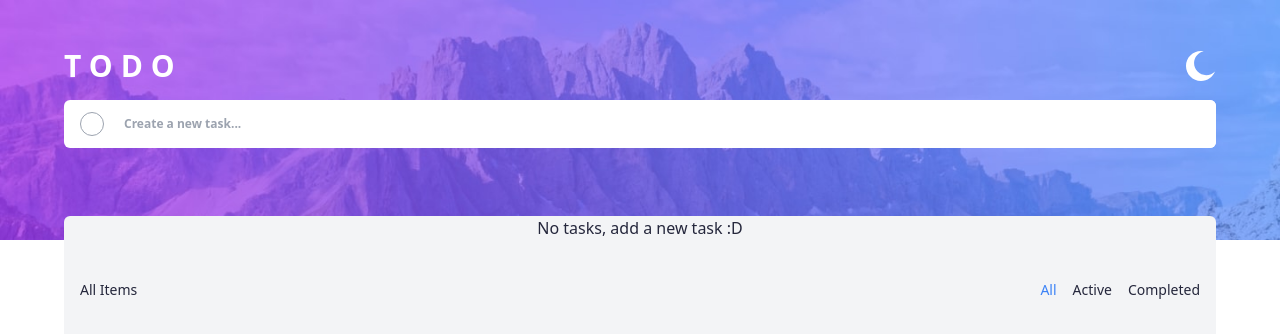
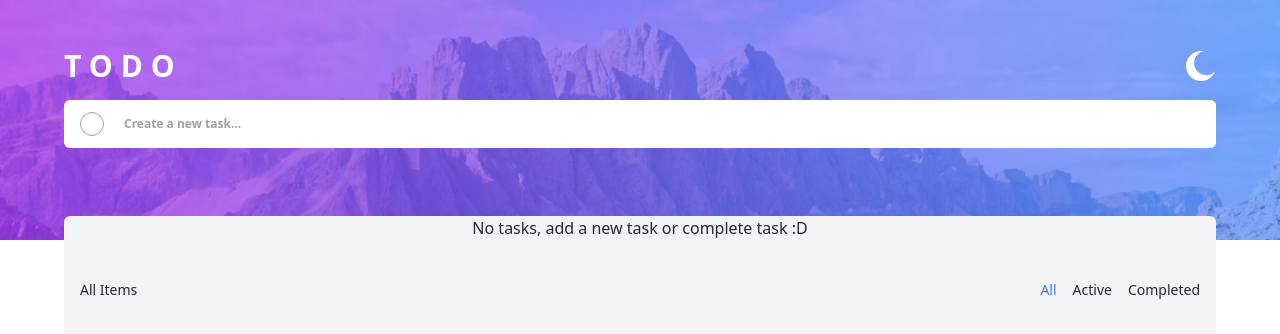
Before and after one commit to sandyp007/todo-nextjs, a Next.js app: page / in a window 1280 px wide. Shown: the top 334 px of the page. Built offline with nearby package versions, Linux system fonts and the light colour scheme.

Commit message:
change message when delete all or one task

```diff
--- a/app/components/InputTask.jsx
+++ b/app/components/InputTask.jsx
@@ -12,8 +12,6 @@ const InputTask = ({ isTask = true, children, id, isDone }) => {
     const [isCheck, setIsCheck] = useState(isDone)
     const [task, setTask] = useState("")
     const [modalTask, setModalTask] = useState(false)
-    //console.info(isCheck)
-
     const handleSubmit = (e) => {
         e.preventDefault()
         handleAddTask(task)
@@ -36,14 +34,13 @@ const InputTask = ({ isTask = true, children, id, isDone }) => {
 
             {isTask
                 ?
-                // <div className={`${DarkTheme ? 'border-white' : 'border-[#25273c]'} border-b-[1px]`}>
                 <div className={`${DarkTheme ? 'bg-[#25273C] text-white outline-white' : 'bg-gray-100 text-[#25273c] outline-[#25273c]'} w-full group outline-2 outline-offset-2 flex items-center  justify-between animate-tasksAnimate py-4`}>
                     <input onClick={() => setIsCheck(!isCheck)} type='button' className={`${isCheck ? 'bg-blue-500 border-white' : 'bg-white border-[#25273c]'} border-b-[1px] w-6 h-6 rounded-full inline-block ml-4 mr-4 border-gray-400 border-[1px] transition-all duration-300`} />
-                    <p className={`${isCheck ? 'text-gray-400 line-through' : 'text-white'} block break-all text-sm w-[calc(100%-7rem)]`}>
+                    <p className={`${isCheck ? 'text-gray-400 line-through' : null} block break-all text-sm w-[calc(100%-7rem)]`}>
                         {children}
                     </p>
                     <Image id={id} onClick={() => setModalTask(true)} className='md:hidden md:group-hover:block md:group-hover:cursor-pointer ml-4 mr-4' src={cross} width={20} height={20} alt='delete task' />
-                </div >                // </div>
+                </div >
                 :
                 <form className={`${DarkTheme ? 'bg-[#25273c] text-white' : 'bg-white text-[#25273c]'} w-full flex items-center justify-between rounded-md overflow-hidden transition-all duration-300`} onSubmit={handleSubmit}>
                     <input type='button' className={`bg-white w-6 h-6 rounded-full inline-block ml-4 border-gray-400 border-[1px] transition-all duration-300`} disabled />
--- a/app/components/ModalDeleteTask.jsx
+++ b/app/components/ModalDeleteTask.jsx
@@ -2,7 +2,7 @@ import React, { useContext } from 'react'
 import taskContext from '../context/taskContext'
 import ThemeContext from '../context/themeConttext'
 
-const ModalDeleteTask = ({ setModalTask, id, type }) => {
+const ModalDeleteTask = ({ setModalTask, id, type, setModal }) => {
     const { handleDeleteTask } = useContext(taskContext)
     const { DarkTheme } = useContext(ThemeContext)
     return (
@@ -11,16 +11,20 @@ const ModalDeleteTask = ({ setModalTask, id, type }) => {
             <div className={`${DarkTheme ? 'bg-[#25273c] text-white' : 'bg-white text-[#25273c]'} absolute rounded-2xl flex flex-col items-center justify-center bg-white p-7 w-[95%]`}>
                 <h1 className='text-3xl font-bold'>{type === 'one' ? 'Delete Task' : 'Delete All Task'}</h1>
                 <p>
-                    Are you sure you want to delete this taks? This will remove the
-                    task and can't be undone.
+                    {type === 'one' ? "Are you sure you want to delete this taks? This will remove the task and can't be undone." : "Are you sure you want to delete all taks? This will remove the task and can't be undone."}
                 </p>
                 <div className='flex justify-between w-full gap-3 mt-3'>
-                    <button className='text-base font-bold p-3 rounded-md cursor-pointer w-2/3 bg-gray-600 text-white' onClick={() => setModalTask(false)}>
+                    <button className='text-base font-bold p-3 rounded-md cursor-pointer w-2/3 bg-gray-600 text-white' onClick={() => !id ? setModal(false) : setModalTask(false)}>
                         NO, CANCEL
                     </button>
                     <button
                         className='text-base font-bold p-3 rounded-md cursor-pointer w-2/3 bg-red-600 text-white'
-                        onClick={() => handleDeleteTask(id)}
+                        onClick={() => {
+
+                            !id ? setModal(false) : setModalTask(false)
+                            handleDeleteTask(id, type)
+                        }
+                        }
                     >
                         YES, DELETE
                     </button>
--- a/app/context/taskContext.js
+++ b/app/context/taskContext.js
@@ -34,35 +34,47 @@ const TaskProvider = ({ children }) => {
         setDbTasks([...dbTasks, newTask])
     }
 
-    const handleDeleteTask = (id) => {
-        // console.info(id)
+    const handleDeleteTask = (id, type) => {
 
-        const filterID = dbTasks.filter(el => el.id !== id)
+        type === 'all' ? setDbTasks(dbTasks.filter(el => el.isDone !== true)) : setDbTasks(dbTasks.filter(el => el.id !== id))
+        // const filterID = dbTasks.filter(el => el.id !== id)
 
-        setDbTasks(filterID)
+        // setDbTasks(filterID)
     }
 
 
     const handleUpdateTask = (id, status, type) => {
 
-        // console.info(id)
         if (type === 'done') {
             let update = dbTasks.map(el => el.id === id ? { ...el, isDone: status } : el)
 
-            // console.info(update)
             setDbTasks(update)
         }
 
 
     }
+    const getFilter = () => {
+        if (current === 'all' || current === '') {
+            return dbTasks
+        }
 
+        if (current === 'active') {
+            return pendingTask
+        }
+
+        if (current === 'completed') {
+            return tasksDone
+        }
+    }
+
+    const filteredData = getFilter()
 
     if (typeof window !== "undefined") {
         // Perform localStorage action
         localStorage.setItem("dbTasks", JSON.stringify(dbTasks))
     }
 
-    const data = { dbTasks, handleAddTask, handleDeleteTask, handleUpdateTask, tasksDone, setTasksDone, pendingTask, setPendingTask, current, setCurrent }
+    const data = { dbTasks, handleAddTask, handleDeleteTask, handleUpdateTask, tasksDone, setTasksDone, pendingTask, setPendingTask, current, setCurrent, filteredData }
     return (<taskContext.Provider value={data}>
         {children}
     </taskContext.Provider>)
--- a/app/context/themeConttext.js
+++ b/app/context/themeConttext.js
@@ -24,7 +24,6 @@ const ThemeProvider = ({ children }) => {
         }
     }
     const data = { DarkTheme, handleTheme }
-    console.info(DarkTheme)
     return <ThemeContext.Provider value={data}>
         {children}
     </ThemeContext.Provider>
--- a/app/page.jsx
+++ b/app/page.jsx
@@ -1,5 +1,5 @@
 'use client'
-import React, { useContext } from 'react'
+import React, { useContext, useState } from 'react'
 import HeaderComponent from './components/Header'
 import '../styles/globals.css'
 import ThemeContext from './context/themeConttext'
@@ -7,34 +7,39 @@ import InputTask from './components/InputTask'
 import cross from '../assets/icon-cross.svg'
 import Image from 'next/image'
 import taskContext from './context/taskContext'
+import ModalDeleteTask from './components/ModalDeleteTask'
 const HomePage = () => {
-
-    const { dbTasks, current, setCurrent, pendingTask, tasksDone } = useContext(taskContext)
+    const [modal, setModal] = useState(false)
+    const { dbTasks, current, setCurrent, pendingTask, tasksDone, filteredData } = useContext(taskContext)
     const { DarkTheme } = useContext(ThemeContext)
-    console.info(dbTasks, "taskks")
     return (
         <div className={`${DarkTheme ? 'bg-[#161722] text-white' : 'bg-white text-[#161722]'} transition-all duration-500  min-h-screen w-full h-full  pb-24`}>
             <HeaderComponent />
 
             <div className={`${DarkTheme ? 'bg-[#25273c] text-white outline-white' : 'bg-gray-100 text-[#25273c] outline-[#25273c]'} outline-1 outline-offset-1 min-h-[3rem] w-[90%] m-auto -mt-6 overflow-hidden rounded-md flex items-center justify-center  divide-y flex-col`}>
-                {dbTasks && dbTasks.length > 0
-                    ? dbTasks.map(tsk => <InputTask key={tsk.id} id={tsk.id} isDone={tsk.isDone}>
+                {dbTasks && filteredData.length > 0
+                    ? filteredData.map(tsk => <InputTask key={tsk.id} id={tsk.id} isDone={tsk.isDone}>
                         {tsk.content}
                     </InputTask>)
-                    : 'No tasks, add a new task :D'}
-                <div className={`${DarkTheme ? 'bg-container-task-dark' : 'bg-container-task'} w-full flex items-center justify-between py-4 pl-4 pr-4 bg-transparent  md:py-5`}>
+                    : 'No tasks, add a new task or complete task :D'}
+                <div className={`${DarkTheme ? 'bg-[#25273c] text-white' : 'bg-gray-100 text-[#25273c]'} w-full flex items-center justify-between py-4 pl-4 pr-4 bg-transparent  md:py-5`}>
                     {current === 'all' ? <><p className={`${DarkTheme ? 'text-gray-600' : 'text-text-light'} ${DarkTheme ? 'md:hover:text-gray-200' : 'md:hover:text-gray-800'} cursor-pointer text-sm`}> All Items</p> </> : null}
                     {current === 'active' ? <><p className={`${DarkTheme ? 'text-gray-600' : 'text-text-light'} ${DarkTheme ? 'md:hover:text-gray-200' : 'md:hover:text-gray-800'} cursor-pointer text-sm`}>{pendingTask.length} items left</p> </> : null}
                     {current === 'completed' ? <><p className={`${DarkTheme ? 'text-gray-600' : 'text-text-light'} ${DarkTheme ? 'md:hover:text-gray-200' : 'md:hover:text-gray-800'} cursor-pointer`}>{tasksDone.length} items completed</p> </> : null}
-                    <div className={`${DarkTheme ? 'bg-container-task-dark' : 'bg-container-task'} w-full max-w-85  mt-4 py-4 items-center justify-center m-auto rounded-md  md:max-w-2xl  md:py-5 hidden lg:flex md:w-auto md:m-0 md:hover:text-gray-800 text-sm `}>
+                    <div className={`${DarkTheme ? 'bg-container-task-dark' : 'bg-container-task'} w-full max-w-85  mt-4 py-4 items-center justify-center m-auto rounded-md  md:max-w-2xl  md:py-5 hidden lg:flex md:w-auto md:m-0 md:hover:text-gray-800 text-sm md:self-center`}>
                         <p onClick={() => setCurrent('all')} className={`${current === 'all' ? 'text-blue-500' : 'text-text-light'} ${DarkTheme && current === 'all' && 'text-blue-500'} ${DarkTheme ? 'md:hover:text-gray-200' : 'md:hover:text-gray-800'} cursor-pointer md:hover:text-gray-800 text-sm`}>All</p>
                         <p onClick={() => setCurrent('active')} className={`${current === 'active' ? 'text-blue-500' : 'text-text-light'} ${DarkTheme && current === 'active' && 'text-blue-500'} ${DarkTheme ? 'md:hover:text-gray-200' : 'md:hover:text-gray-800'} ml-4 mr-4 cursor-pointer`}>Active</p>
                         <p onClick={() => setCurrent('completed')} className={`${current === 'completed' ? 'text-blue-500' : 'text-text-light'} ${DarkTheme && current === 'completed' && 'text-blue-500'} ${DarkTheme ? 'md:hover:text-gray-200' : 'md:hover:text-gray-800'} cursor-pointer`}>Completed</p>
                     </div>
                     {tasksDone.length > 0 && <p className={`${DarkTheme ? 'text-gray-600' : 'text-text-light'} ${DarkTheme ? 'md:hover:text-gray-200' : 'md:hover:text-gray-800'} cursor-pointer text-sm`} onClick={() => setModal(!modal)}>Clear Completed</p>}
-
                 </div>
             </div>
+            <div className={`${DarkTheme ? 'bg-[#25273c] text-white' : 'bg-gray-100 text-[#25273c]'} w-[90%] max-w-85 flex mt-4 py-4 items-center justify-center m-auto rounded-md  md:max-w-2xl  mb-8 md:py-5 lg:hidden`}>
+                <p onClick={() => setCurrent('all')} className={`${current === 'all' ? 'text-blue-500' : 'text-text-light'} ${DarkTheme && current === 'all' && 'text-blue-500'} cursor-pointer text-sm`}>All</p>
+                <p onClick={() => setCurrent('active')} className={`${current === 'active' ? 'text-blue-500' : 'text-text-light'} ${DarkTheme && current === 'active' && 'text-blue-500'} ml-4 mr-4 cursor-pointer text-sm`}>Active</p>
+                <p onClick={() => setCurrent('completed')} className={`${current === 'completed' ? 'text-blue-500' : 'text-text-light'} ${DarkTheme && current === 'completed' && 'text-blue-500'} cursor-pointer text-sm`}>Completed</p>
+            </div>
+            {modal && <ModalDeleteTask setModal={setModal} type='all' />}
         </div>
 
 
```
